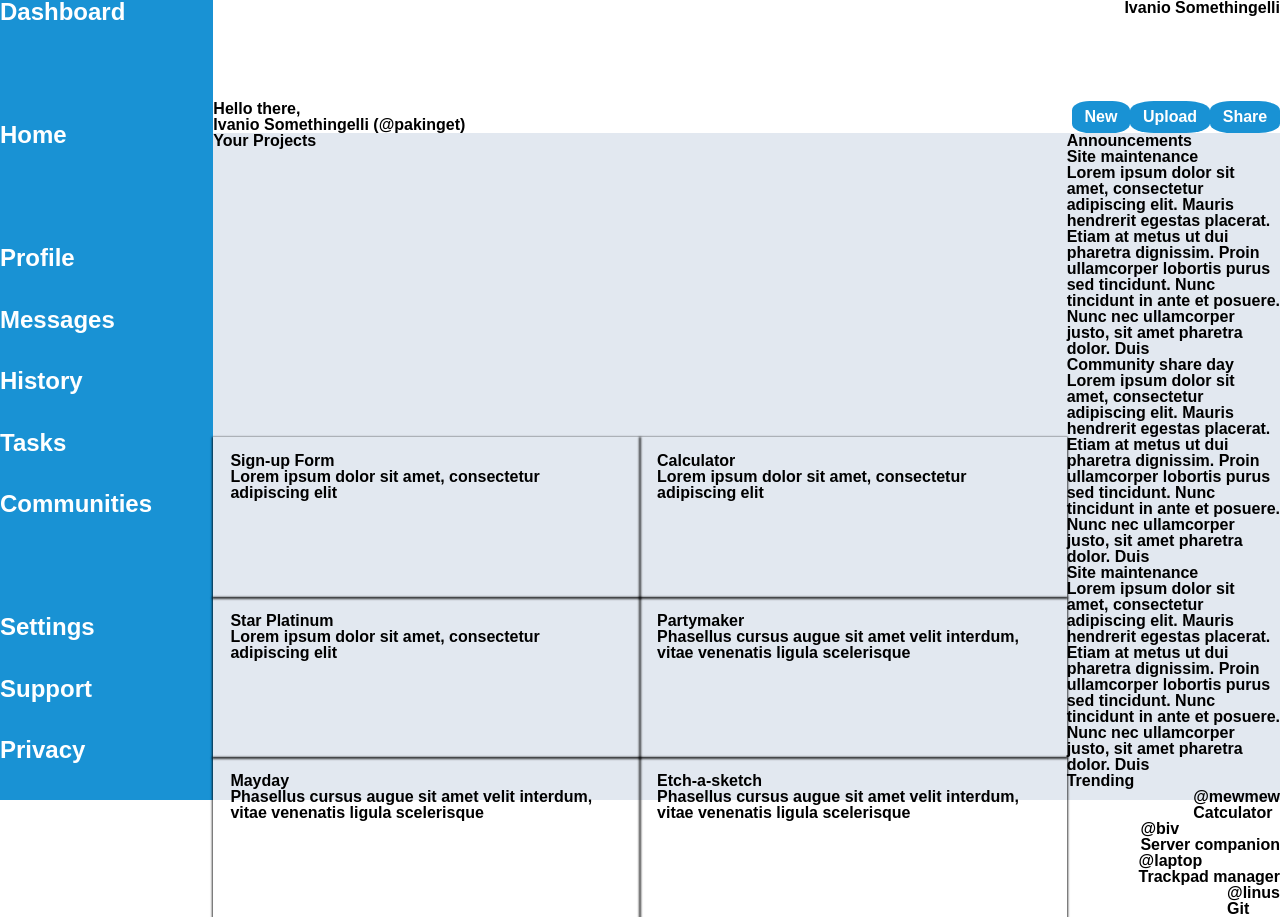
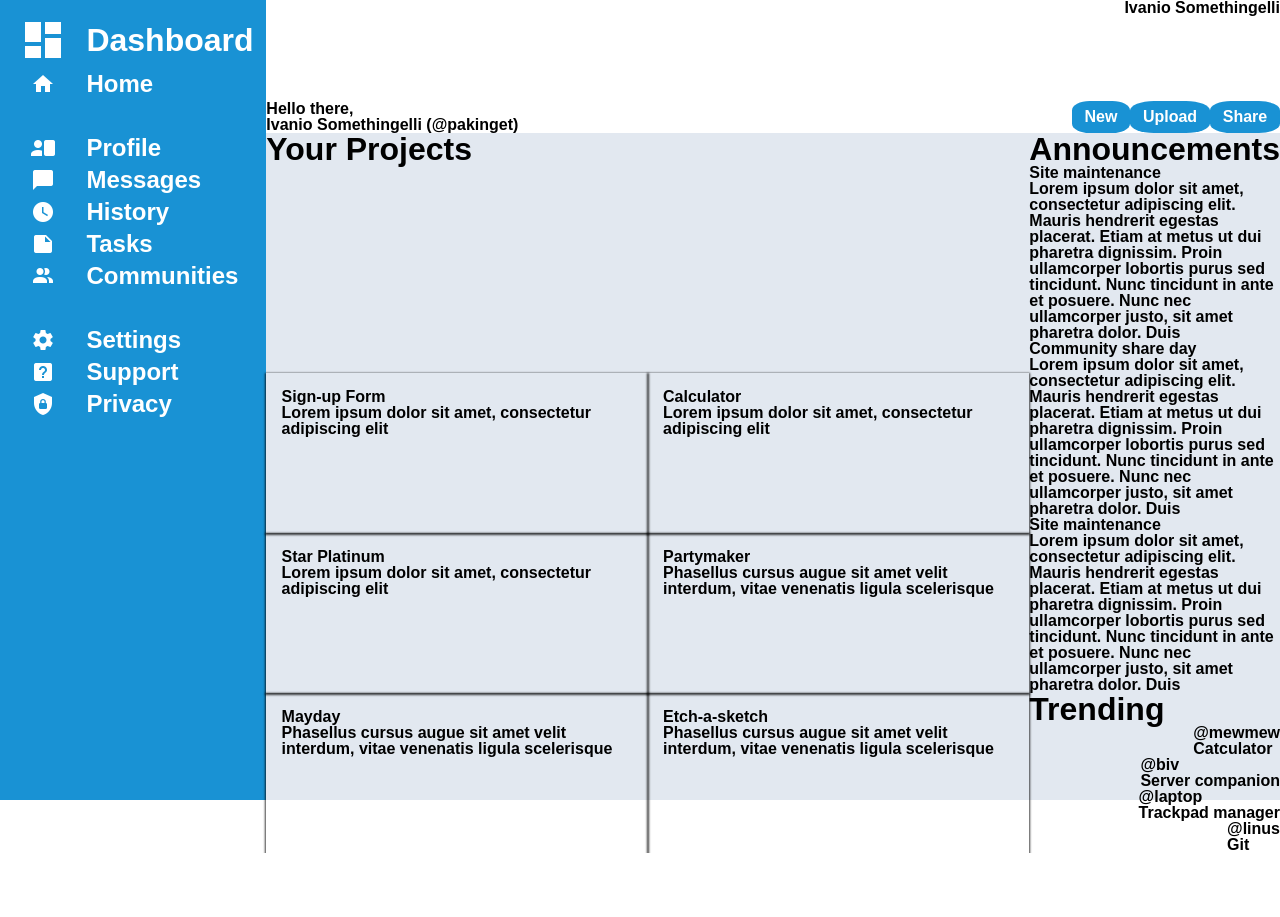
Before and after one commit to pakinget/admin-dashboard, a plain HTML site: page index.html in a window 1280 px wide. After the commit the page ends 853 px from the top, so only its background shows below. Drawn offline with Linux system fonts and the light colour scheme.

Commit message:
Style sidebar

```diff
--- a/index.html
+++ b/index.html
@@ -39,48 +39,30 @@
 				</div>
 			</header>
 			<div class="sidebar">
-				<div>
-					<div class="icon dashboard"></div>
-					<div class="sidebarText">Dashboard</div>
-				</div>
-				<div>
+				<div class="dashboardIcon"></div>
+				<div class="title">Dashboard</div>
 				<div class="icon home"></div>
 				<div class="sidebarText">Home</div>
-				</div>
 				<div class="blank"></div>
-				<div>
+				<div class="blank"></div>
 				<div class="icon profile"></div>
 				<div class="sidebarText">Profile</div>
-				</div>
-				<div>
 				<div class="icon messages"></div>
 				<div class="sidebarText">Messages</div>
-				</div>
-				<div>
 				<div class="icon history"></div>
 				<div class="sidebarText">History</div>
-				</div>
-				<div>
-					<div class="icon tesks"></div>
+				<div class="icon tasks"></div>
 				<div class="sidebarText">Tasks</div>
-				</div>
-				<div>
 				<div class="icon communities"></div>
 				<div class="sidebarText">Communities</div>
-				</div>
 				<div class="blank"></div>
-				<div>
+				<div class="blank"></div>
 				<div class="icon settings"></div>
 				<div class="sidebarText">Settings</div>
-				</div>
-				<div>
-					<div class="icon support">Support</div>
-					<div class="sidebarText"></div>
-				</div>
-				<div>
+				<div class="icon support"></div>
+				<div class="sidebarText">Support</div>
 				<div class="icon privacy"></div>
 				<div class="sidebarText">Privacy</div>
-				</div>
 			</div>
 			<main>
 				<div class="vertFlex projects">
--- a/style.css
+++ b/style.css
@@ -157,11 +157,14 @@ main {
 	grid-column: 1 / 2;
 	grid-row: 1 / 6;
 	display: grid;
-	grid-template-columns: 1;
-	grid-template-rows: 2fr repeat(11, 1fr);
+	grid-template-columns: repeat(2, 1.5rem) 1fr;
+	grid-template-rows: 3rem repeat(11, 1.5rem);
+	gap: 1vh 1vw;
+	align-items: center;
 	background-color: #1992D4;
 	color: #FFFFFF;
 	font-size: 1.5rem;
+	padding: 2vh 1vw;
 }
 
 .vertFlex {
@@ -243,3 +246,64 @@ main {
 .project {
 	box-shadow: 0px 1px 2px 1px rgba(0, 0, 0, 0.75);
 }
+
+.icon {
+	height: 1.5rem;
+	width: 1.5rem;
+	grid-column: 1 / 3;
+	justify-self: center;
+	background-size: contain;
+}
+
+.sidebarText {
+	grid-column: 3 / 4;
+}
+
+.title {
+	font-size: 2rem;
+}
+
+.dashboardIcon {
+	height: 3rem;
+	width: 3rem;
+	background-size: contain;
+	grid-column: 1 / 3;
+	justify-self: center;
+	background-image: url(icons/view-dashboard.png);
+}
+
+.home {
+	background-image: url(icons/home.png);
+}
+
+.profile {
+	background-image: url(icons/account-card.png);
+}
+
+.messages {
+	background-image: url(icons/message.png);
+}
+
+.history {
+	background-image: url(icons/clock.png);
+}
+
+.tasks {
+	background-image: url(icons/note.png);
+}
+
+.communities {
+	background-image: url(icons/account-multiple.png);
+}
+
+.settings {
+	background-image: url(icons/cog.png);
+}
+
+.support {
+	background-image: url(icons/help-box.png);
+}
+
+.privacy {
+	background-image: url(icons/shield-lock.png);
+}
```
Lines whose indentation alone changed are shown as unchanged.
